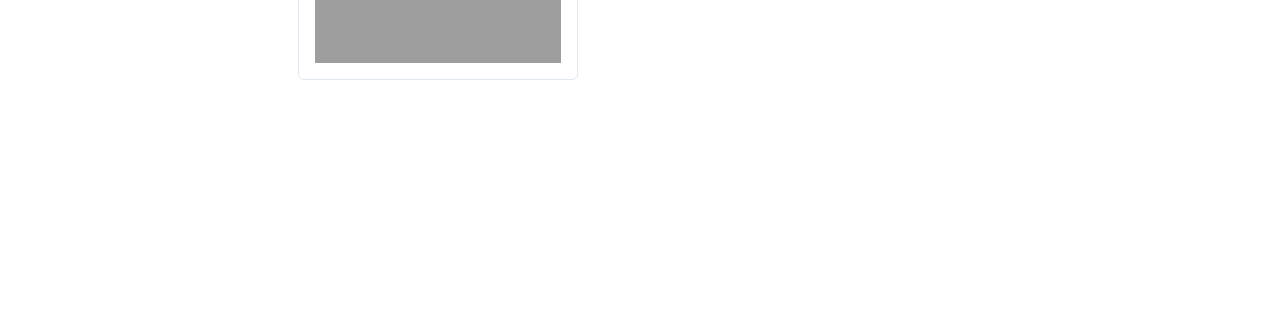
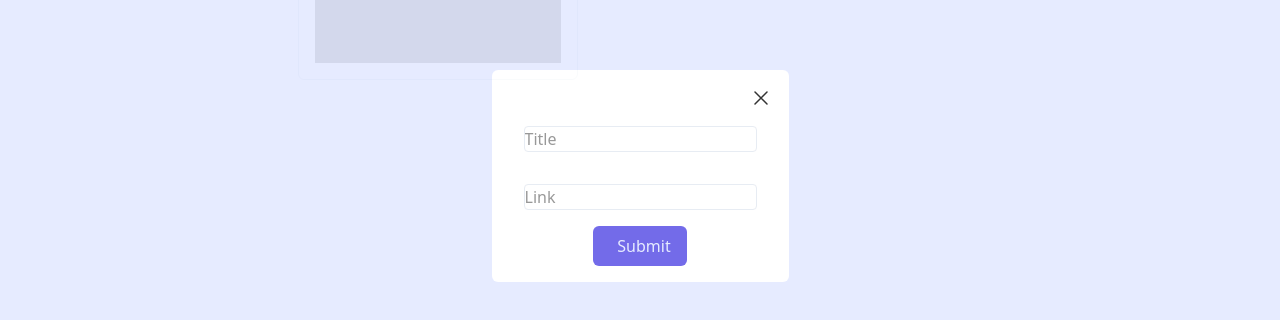
Before and after one commit to sada7070/Brainly, a React (Vite) app in the folder frontend/: page / in a window 1280 px wide. Both pictures are taken after a click on the button "Add Content". Shown: the part 224-544 px from the top of the page. Built offline with nearby package versions, Linux system fonts and the light colour scheme; grey boxes are pictures that could not be loaded.

Commit message:
CreateContentModal component

```diff
--- a/frontend/src/App.tsx
+++ b/frontend/src/App.tsx
@@ -1,13 +1,22 @@
+import { useState } from "react"
 import { Button } from "./components/Button"
 import { Card } from "./components/Card"
+import { CreateContentModal } from "./components/CreateContentModal"
 import { PlusIcon } from "./icons/PlusIcon"
 import { ShareIcon } from "./icons/ShareIcon"
 
 function App() {
+  const[modalOpen, setModalOpen] = useState(false);
+
   return <div className="p-4">
+    <CreateContentModal open={modalOpen} onClose={() => {
+      setModalOpen(false);
+    }} />
     <div className="flex justify-end pr-4 gap-4">
       <Button variant="secondary" text="Share Brain" startIcon={ <ShareIcon /> } />
-      <Button variant="primary" text="Add Content" startIcon={ <PlusIcon/> } />
+      <Button onClick={()=> {
+        setModalOpen(true);
+      }} variant="primary" text="Add Content" startIcon={ <PlusIcon/> } />
     </div>
     <div className="flex gap-4">
       <Card type="twitter" link="https://x.com/sada_7070/status/1874317217250332784" title="new year resolution" />
--- a/frontend/src/components/Button.tsx
+++ b/frontend/src/components/Button.tsx
@@ -3,7 +3,8 @@ import { ReactElement } from "react";
 interface Buttonprops {
     variant : "primary" | "secondary";
     text: string;
-    startIcon: ReactElement;
+    startIcon?: ReactElement;
+    onClick?: () => void;
 }
 
 const variantClasses = {
@@ -11,10 +12,10 @@ const variantClasses = {
     "secondary": "bg-purple-200 text-purple-600",
 };
 
-const defaultStyles = "px-4 py-2 rounded-md flex items-center"
+const defaultStyles = "px-4 py-2 rounded-md flex items-center cursor-pointer"
 
-export function Button({variant, text, startIcon}: Buttonprops) {
-    return <button className={variantClasses[variant] + "  " + defaultStyles}>
+export function Button({variant, text, startIcon, onClick}: Buttonprops) {
+    return <button onClick={onClick} className={variantClasses[variant] + "  " + defaultStyles}>
         <div className="pr-2">
             {startIcon}
         </div>
--- /dev/null
+++ b/frontend/src/components/CreateContentModal.tsx
@@ -0,0 +1,47 @@
+// building the component which PopUp when we clicked 'Add post' button.
+import { CrossIcon } from "../icons/CrossIcon";
+import { Button } from "./Button";
+
+interface CreateContentModalProps {
+    open: boolean;
+    onClose: () => void;
+}
+
+export function CreateContentModal({open, onClose}: CreateContentModalProps) {
+    return <div>
+        {open && <div className="h-screen w-screen bg-purple-200 fixed top-0 left-0 opacity-80 flex justify-center">
+            <div className="flex flex-col justify-center">
+                <div className="bg-white opacity-100 p-4 rounded-md">
+                    <div className="flex justify-end">
+                        <div onClick={onClose} className="cursor-pointer">
+                            <CrossIcon />
+                        </div>
+                    </div>
+                    <div>
+                        <Input onChange={() => {
+
+                        }} placeholder={"Title"} />
+                        <Input onChange={() => {
+
+                        }} placeholder={"Link"} />
+                    </div>
+                    <div className="flex justify-center">
+                        <Button variant="primary" text="Submit"/>
+                    </div>
+                </div>
+            </div>
+        </div>}
+    </div>
+}
+
+
+interface InputProps {
+    onChange: () => void;
+    placeholder: string;
+}
+// InputBox component
+function Input({onChange, placeholder}: InputProps) {
+    return <div>
+        <input placeholder={placeholder} type={"text"} className="m-4 border border-slate-200 rounded" onChange={onChange}></input>
+    </div>
+}
--- /dev/null
+++ b/frontend/src/icons/CrossIcon.tsx
@@ -0,0 +1,18 @@
+export function CrossIcon() {
+  return (
+    <svg
+      xmlns="http://www.w3.org/2000/svg"
+      fill="none"
+      viewBox="0 0 24 24"
+      stroke-width="1.5"
+      stroke="currentColor"
+      className="size-6"
+    >
+      <path
+        stroke-linecap="round"
+        stroke-linejoin="round"
+        d="M6 18 18 6M6 6l12 12"
+      />
+    </svg>
+  );
+}
```
Also changed, not shown: 1 other file (tests, documents, lock files or other folders).
